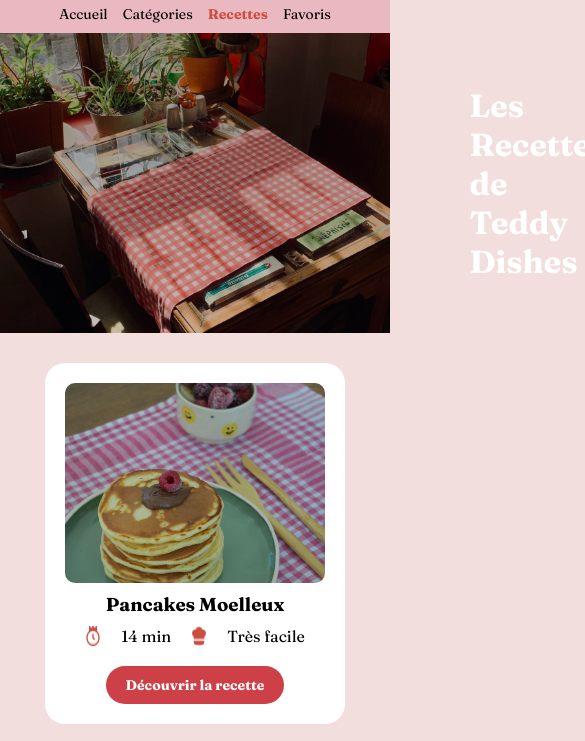
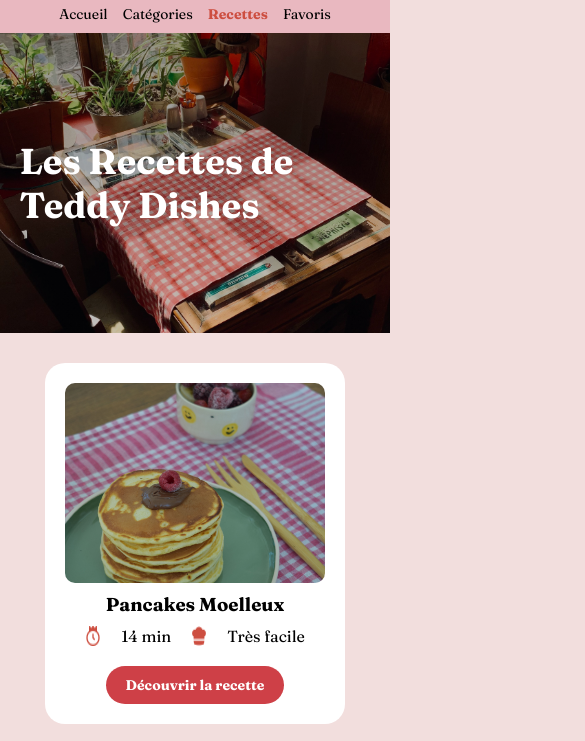
Before and after one commit to Teddylvrai/Teddy-Dishes, a plain HTML site: page recettes.html in a window 390 px wide. Shown: the part 77-818 px from the top of the page, 585 px wide, since content can reach past the window. Drawn offline with Linux system fonts and the light colour scheme.

Commit message:
fixing title recettes.html

```diff
--- a/assets/css/recettes.css
+++ b/assets/css/recettes.css
@@ -26,3 +26,13 @@
     margin-right: 450px;
     color: white;
 }
+
+@media (max-width: 600px) {
+
+    .accueil-recette h1{
+        margin-left:  0px;
+        margin-right: 0px;
+        font-size: 36px;
+    }
+
+}
--- a/recettes.html
+++ b/recettes.html
@@ -22,7 +22,7 @@
         </div>
     </header>
     <div class="accueil-recette">
-        <h1>Les Recettes de Teddy Dishes</h1>
+        <h1 class="titre">Les Recettes de Teddy Dishes</h1>
     </div>
     <div id="liste-recettes" class="recettes-phare"></div>
 </body>
```
